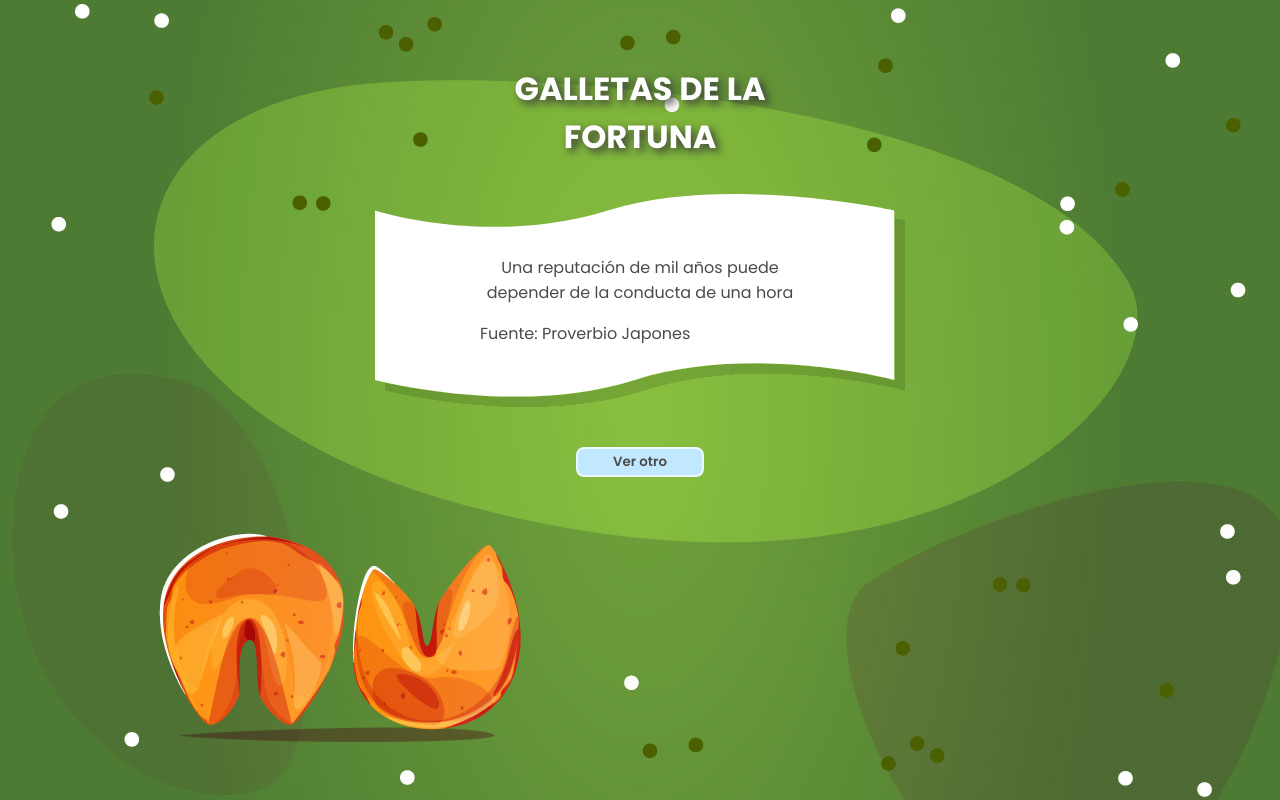
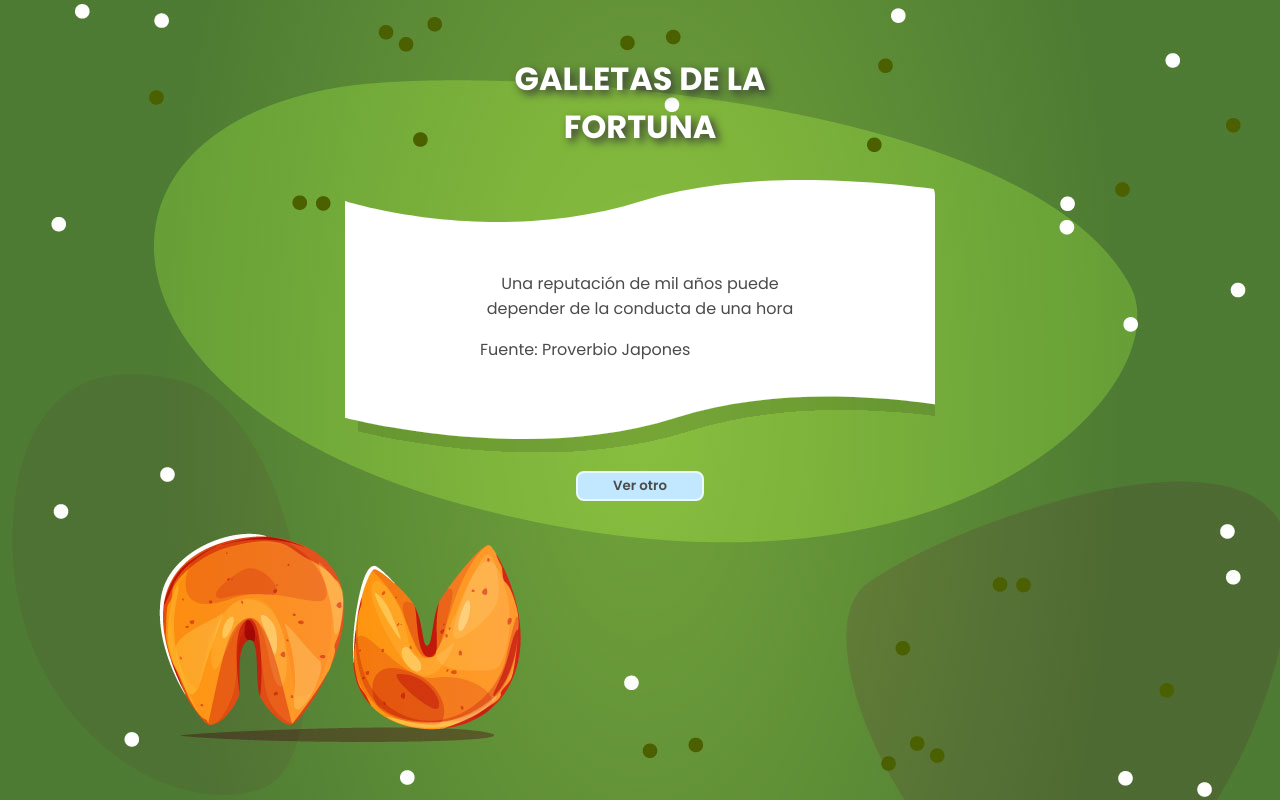
Before and after one commit to LexCanor/galleta-de-la-fortuna, a React app: page / in a window 1280 px wide. Built offline with nearby package versions, Linux system fonts and the light colour scheme; the HTML template or start-up script is replaced by a standard one.

Commit message:
cambio de medidas css

```diff
--- a/src/App.css
+++ b/src/App.css
@@ -21,7 +21,7 @@ button {
   padding: 3px 35px;
   border-radius: 8px;
   font-weight: 600;
-  margin-top: 40px;
+  margin-top: 18px;
   transition: transform .3s;
 }
 
@@ -33,11 +33,12 @@ button:hover {
 h1 {
   text-align: center;
   text-shadow: 4px 4px 8px #353535;
-  margin-top: 65px;
+  margin-top: 55px;
 }
 
 .text {
   text-align: center;
+  justify-content: center;
 }
 
 .app {
@@ -60,9 +61,9 @@ h1 {
   background-image: url(../public/assets/rectangle1.svg);
   background-size: cover;
   color: #4b4b4b;
-  padding: 45px 105px;
+  padding: 75px 135px;
   border-radius: 15px;
-  margin-top: 12px;
+  margin-top: 8px;
   width: 100%;
   height: auto;
 }
```
